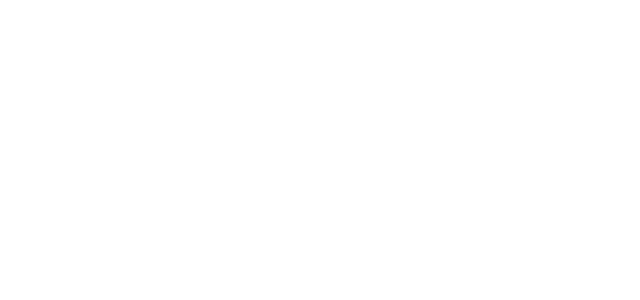
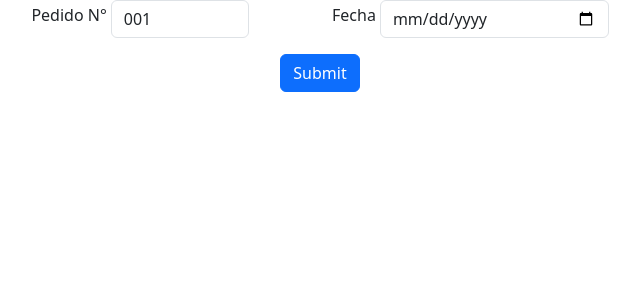
Before and after one commit to jonytellodev/remitosBuro, a React (Vite) app: page / in a window 1280 px wide. Shown: the top 300 px of the page, without its empty margins (320-960 px from the left). Built offline with nearby package versions, Linux system fonts and the light colour scheme.

Commit message:
avance: creacion de caja numeracion pedidos y fecha

```diff
--- a/src/components/views/remitos/FormRemitos.jsx
+++ b/src/components/views/remitos/FormRemitos.jsx
@@ -1,11 +1,36 @@
-import { Container } from "react-bootstrap";
-
+import { Col, Row } from "react-bootstrap";
+import Button from "react-bootstrap/Button";
+import Form from "react-bootstrap/Form";
 
 const FormRemitos = () => {
   return (
-    <>
+    <Form className="container-fluid d-flex flex-column gap-2 align-items-center">
+      <Row>
+        <Col xs={12} md={6}>
+          <Form.Group className="d-flex gap-1 align-items-center">
+            <Form.Label>Pedido N°</Form.Label>
+            <Form.Control
+              type="text"
+              value={"001"}
+              className="w-50"
+            ></Form.Control>
+          </Form.Group>
+        </Col>
+        <Col xs={12} md={6}>
+          <Form.Group className="d-flex gap-1 align-items-center">
+            <Form.Label>Fecha</Form.Label>
+            <Form.Control
+            type="date"></Form.Control>
+          </Form.Group>
+        </Col>
+      </Row>
+      <Row>
 
-    </>
+      </Row>
+      <Button variant="primary" type="submit">
+        Submit
+      </Button>
+    </Form>
   );
 };
 
```
